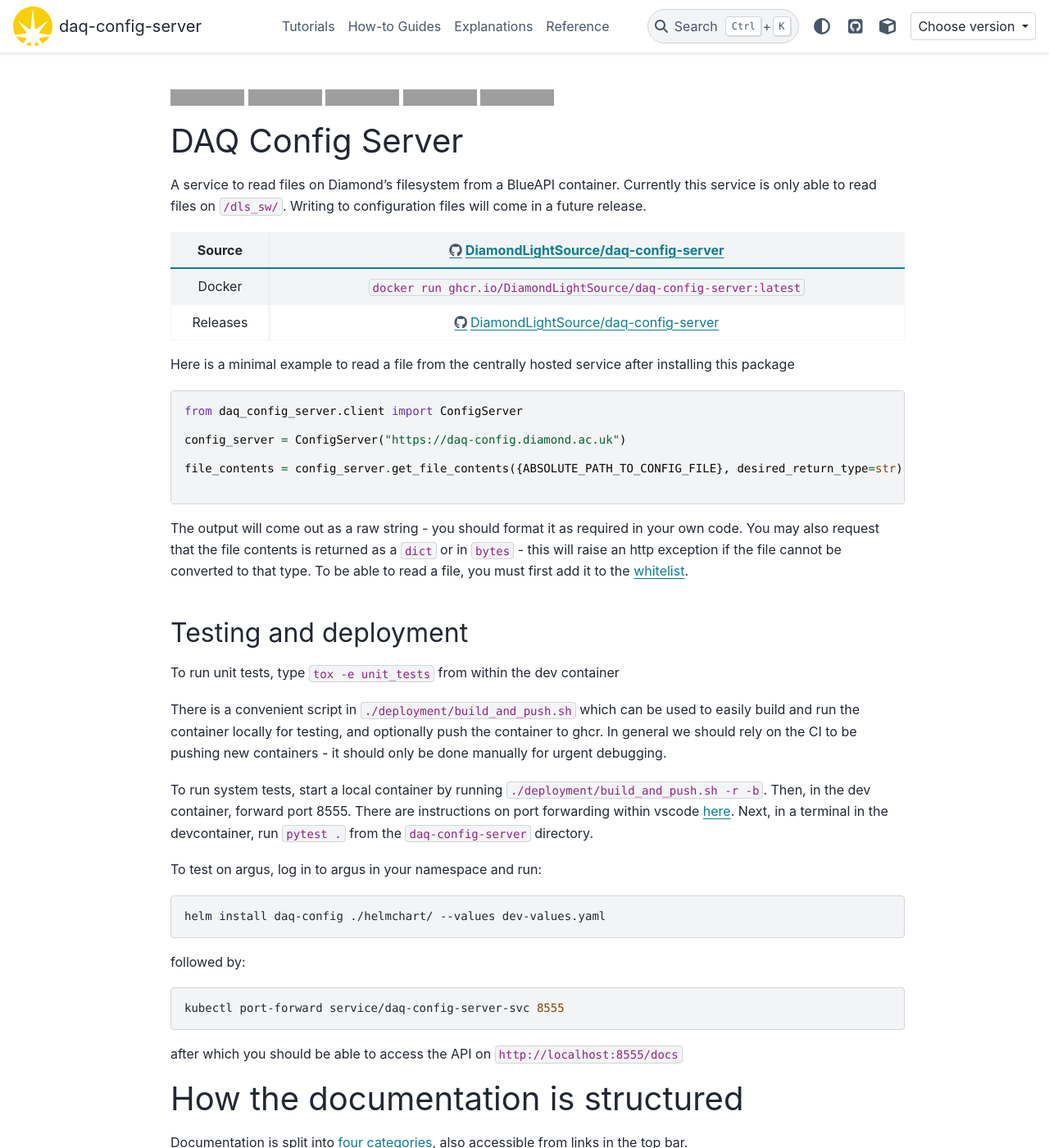
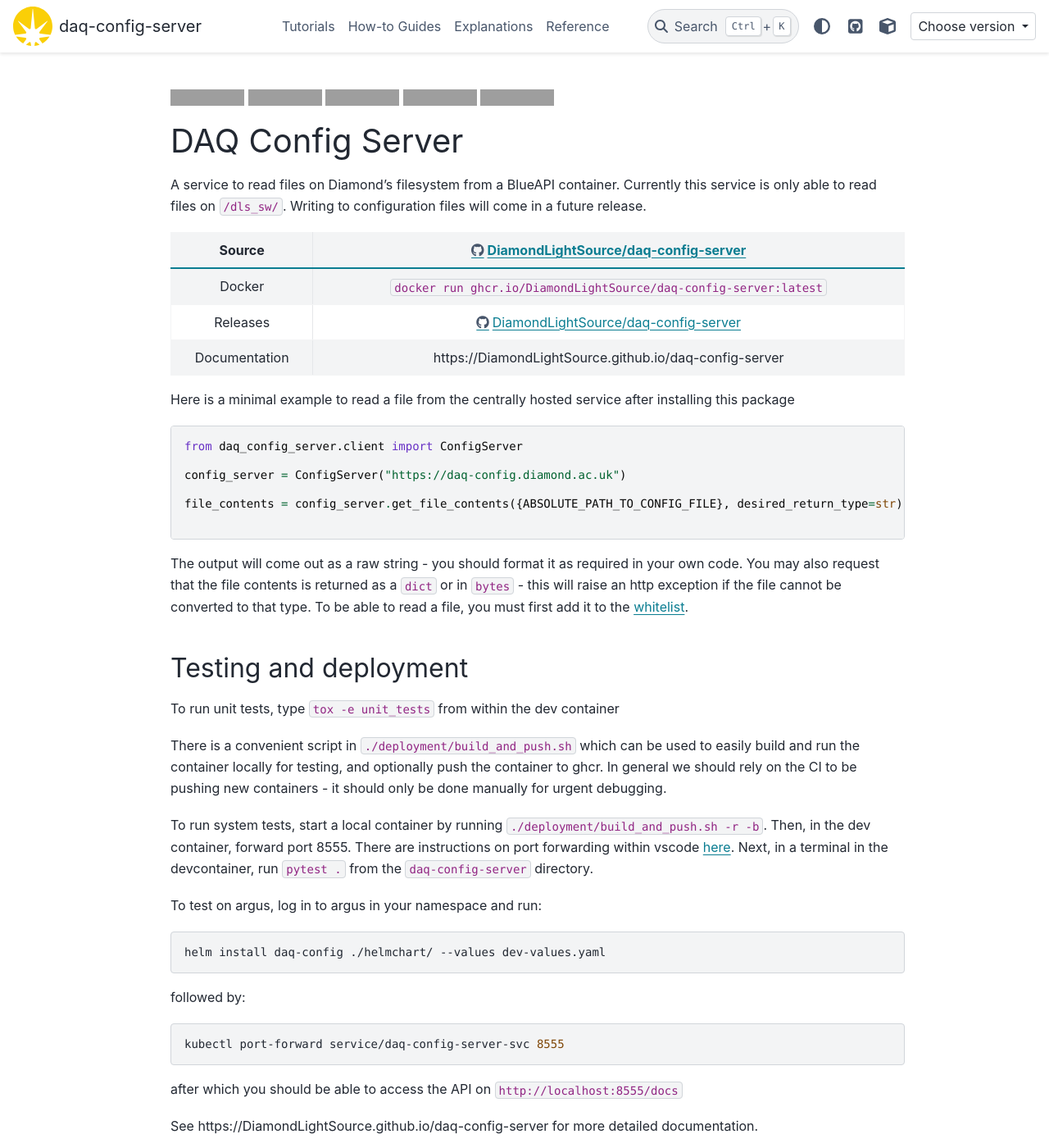
Before and after one commit to DiamondLightSource/daq-config-server, a Sphinx documentation site: the page built from docs/index.md, in a window 1280 px wide and 1400 px high. Shown: the whole window at 82% size. Built offline with Sphinx 7.4.7 and the PyData theme 0.15.4, drawn with Linux system fonts in a browser that asks for light colours; pages that are not in the unit, such as notebooks, are missing from menus; the version number could not be read and is left out; grey boxes are pictures that could not be loaded.

Commit message:
Link to docs in readme

````diff
--- a/README.md
+++ b/README.md
@@ -8,10 +8,11 @@
 
 A service to read files on Diamond's filesystem from a BlueAPI container. Currently this service is only able to read files on `/dls_sw/`. Writing to configuration files will come in a future release.
 
-|  Source  |     <https://github.com/DiamondLightSource/daq-config-server>      |
-| :------: | :----------------------------------------------------------------: |
-|  Docker  |  `docker run ghcr.io/DiamondLightSource/daq-config-server:latest`  |
-| Releases | <https://github.com/DiamondLightSource/daq-config-server/releases> |
+|    Source     |     <https://github.com/DiamondLightSource/daq-config-server>      |
+| :-----------: | :----------------------------------------------------------------: |
+|    Docker     |  `docker run ghcr.io/DiamondLightSource/daq-config-server:latest`  |
+|   Releases    | <https://github.com/DiamondLightSource/daq-config-server/releases> |
+| Documentation |       https://DiamondLightSource.github.io/daq-config-server       |
 
 Here is a minimal example to read a file from the centrally hosted service after installing this package
 
@@ -23,8 +24,8 @@ config_server = ConfigServer("https://daq-config.diamond.ac.uk")
 file_contents = config_server.get_file_contents({ABSOLUTE_PATH_TO_CONFIG_FILE}, desired_return_type=str)
 
 ```
+
 The output will come out as a raw string - you should format it as required in your own code. You may also request that the file contents is returned as a `dict` or in `bytes` - this will raise an http exception if the file cannot be converted to that type. To be able to read a file, you must first add it to the [whitelist](https://github.com/DiamondLightSource/daq-config-server/blob/main/whitelist.yaml).
-
 
 ## Testing and deployment
 
@@ -48,4 +49,6 @@ kubectl port-forward service/daq-config-server-svc 8555
 
 after which you should be able to access the API on `http://localhost:8555/docs`
 
+See https://DiamondLightSource.github.io/daq-config-server for more detailed documentation.
+
 <!-- README only content. Anything below this line won't be included in index.md -->
````
Also changed, not shown: docs/index.md (+8 -0 lines).
